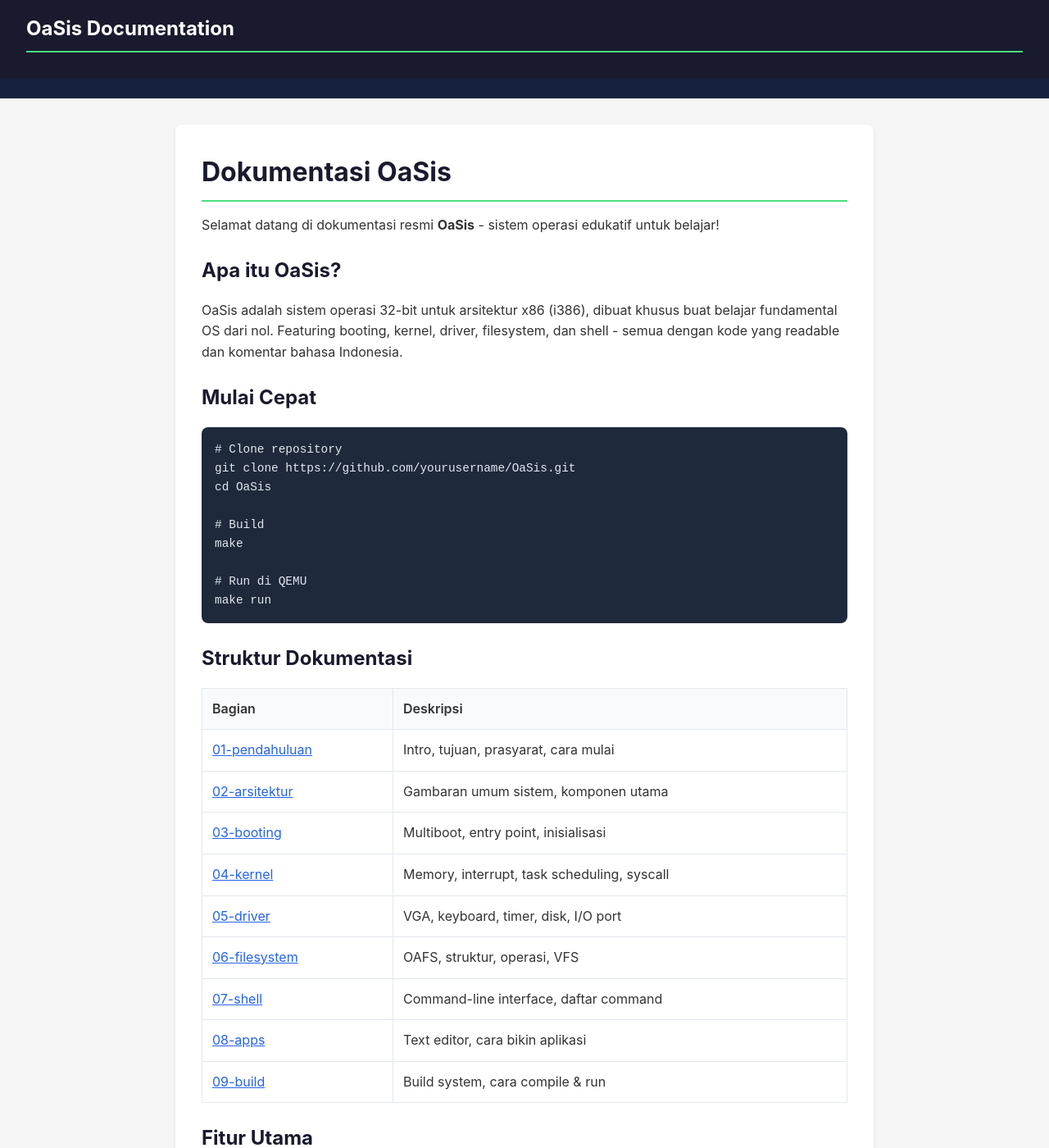
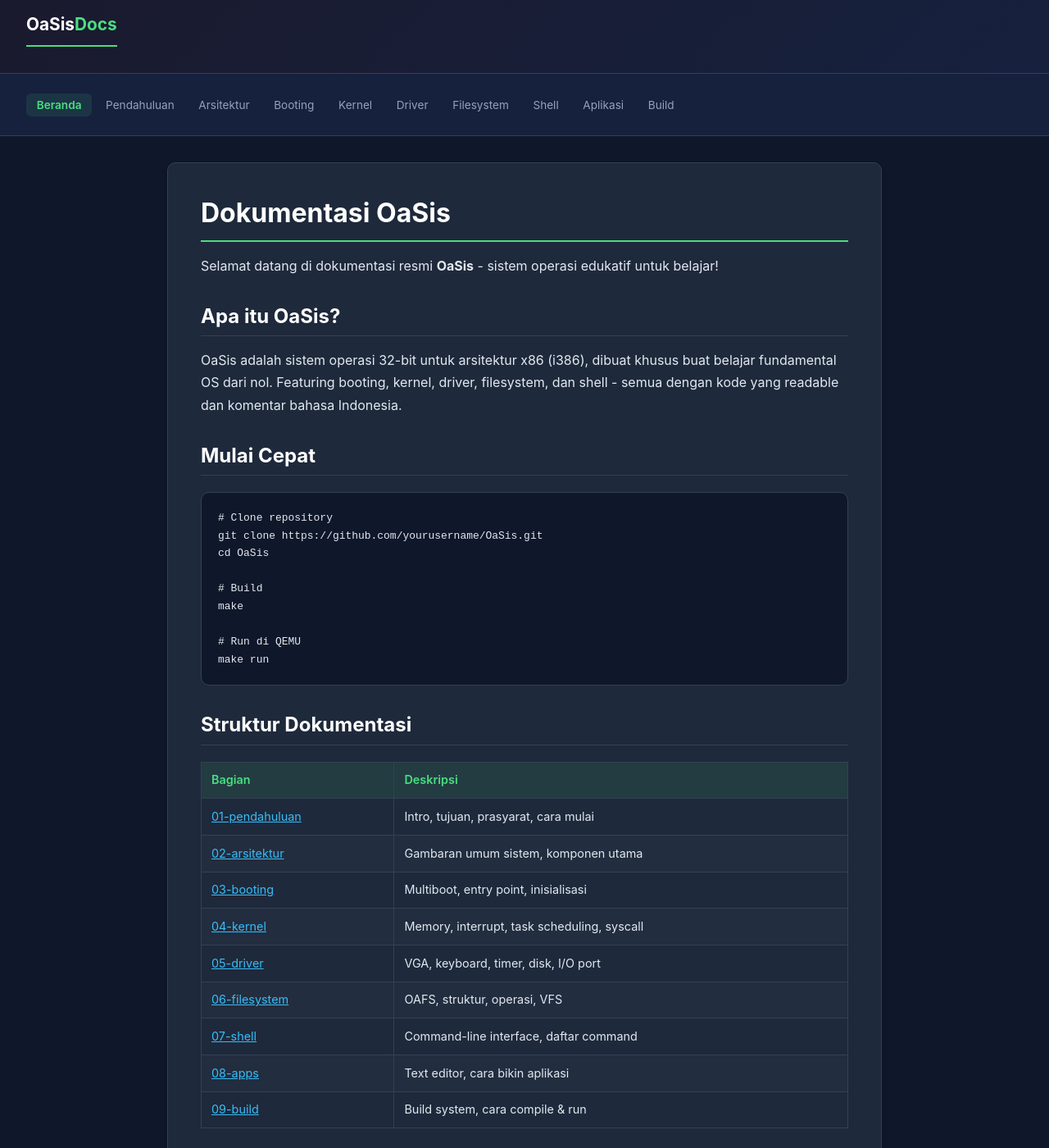
Before and after one commit to 0xfrq/OaSis, a Jekyll site: the page built from docs/index.md, in a window 1280 px wide and 1400 px high. Shown: the whole window at 82% size. Built offline with Jekyll 4.4.1, drawn with Linux system fonts in a browser that asks for light colours; some of the changed text lies outside the part shown.

Commit message:
update readme and docs web with modern responsive design

```diff
--- a/docs/_config.yml
+++ b/docs/_config.yml
@@ -1,37 +1,30 @@
 title: "OaSis Documentation"
-description: "Dokumentasi lengkap sistem operasi OaSis"
+description: "Dokumentasi lengkap sistem operasi edukasi OaSis"
 baseurl: "/OaSis"
 url: "https://yourusername.github.io"
 
 markdown: kramdown
-theme: minima
-
-# Jekyll defaults
-collections:
-  docs:
-    output: true
-
-permalink: pretty
+highlighter: rouge
 
 # Navigation
 nav:
   - title: Beranda
     url: /
   - title: Pendahuluan
-    url: /docs/01-pendahuluan/
+    url: /01-pendahuluan/
   - title: Arsitektur
-    url: /docs/02-arsitektur/
+    url: /02-arsitektur/
   - title: Booting
-    url: /docs/03-booting/
+    url: /03-booting/
   - title: Kernel
-    url: /docs/04-kernel/
+    url: /04-kernel/
   - title: Driver
-    url: /docs/05-driver/
+    url: /05-driver/
   - title: Filesystem
-    url: /docs/06-filesystem/
+    url: /06-filesystem/
   - title: Shell
-    url: /docs/07-shell/
+    url: /07-shell/
   - title: Aplikasi
-    url: /docs/08-apps/
+    url: /08-apps/
   - title: Build
-    url: /docs/09-build/
+    url: /09-build/
--- a/docs/_layouts/default.html
+++ b/docs/_layouts/default.html
@@ -2,204 +2,275 @@
 <html lang="id">
 <head>
     <meta charset="utf-8">
-    <meta name="viewport" content="width=device-width, initial-scale=1">
+    <meta name="viewport" content="width=device-width, initial-scale=1.0">
     <title>{{ page.title | default: "OaSis Documentation" }}</title>
     <style>
-        * {
-            margin: 0;
-            padding: 0;
-            box-sizing: border-box;
+        /* ===== Reset & Base ===== */
+        *, *::before, *::after { margin: 0; padding: 0; box-sizing: border-box; }
+
+        :root {
+            --bg: #0f172a;
+            --bg-card: #1e293b;
+            --bg-code: #334155;
+            --text: #e2e8f0;
+            --text-dim: #94a3b8;
+            --accent: #4ade80;
+            --accent2: #38bdf8;
+            --border: #334155;
+            --radius: 10px;
+            --shadow: 0 4px 6px -1px rgba(0,0,0,0.3);
         }
 
         body {
             font-family: -apple-system, BlinkMacSystemFont, 'Segoe UI', Roboto, Oxygen, Ubuntu, sans-serif;
-            line-height: 1.6;
-            color: #333;
-            background: #f5f5f5;
+            background: var(--bg);
+            color: var(--text);
+            line-height: 1.7;
+            min-height: 100vh;
         }
 
+        /* ===== Header ===== */
         header {
-            background: #1a1a2e;
-            color: #fff;
+            background: linear-gradient(135deg, #1a1a2e 0%, #16213e 100%);
             padding: 1rem 2rem;
             position: sticky;
             top: 0;
             z-index: 100;
+            border-bottom: 1px solid var(--border);
+            display: flex;
+            align-items: center;
+            justify-content: space-between;
+            flex-wrap: wrap;
+            gap: 1rem;
         }
 
         header h1 {
-            font-size: 1.5rem;
+            font-size: 1.3rem;
+            font-weight: 700;
             color: #fff;
         }
+        header h1 a { color: #fff; text-decoration: none; }
+        header h1 span { color: var(--accent); }
 
+        .menu-toggle {
+            display: none;
+            background: none;
+            border: 1px solid var(--border);
+            color: var(--text);
+            font-size: 1.5rem;
+            padding: 0.25rem 0.75rem;
+            border-radius: 6px;
+            cursor: pointer;
+        }
+
+        /* ===== Navigation ===== */
         nav {
             background: #16213e;
-            padding: 0.75rem 2rem;
+            padding: 0.5rem 2rem;
             overflow-x: auto;
+            border-bottom: 1px solid var(--border);
         }
+        nav.collapsed { display: none; }
 
         nav ul {
             list-style: none;
             display: flex;
-            gap: 1.5rem;
+            gap: 0.25rem;
             flex-wrap: wrap;
-            margin: 0;
             padding: 0;
         }
 
-        nav li {
-            margin: 0;
+        nav li { margin: 0; }
+
+        nav a {
+            color: var(--text-dim);
+            text-decoration: none;
+            font-size: 0.85rem;
+            padding: 0.4rem 0.8rem;
+            border-radius: 6px;
+            transition: all 0.2s;
+            white-space: nowrap;
+        }
+        nav a:hover { color: #fff; background: rgba(255,255,255,0.1); }
+        nav a.active { color: var(--accent); background: rgba(74,222,128,0.1); font-weight: 600; }
+
+        /* ===== Navigation Toggle ===== */
+        @media (max-width: 720px) {
+            .menu-toggle { display: block; }
+            nav { display: none; }
+            nav.open { display: block; }
         }
 
-        nav a {
-            color: #aaa;
-            text-decoration: none;
-            font-size: 0.9rem;
-            white-space: nowrap;
-        }
-
-        nav a:hover {
-            color: #fff;
-        }
-
-        nav a.active {
-            color: #4ade80;
-        }
-
+        /* ===== Main Content ===== */
         main {
-            max-width: 900px;
+            max-width: 920px;
             margin: 2rem auto;
             padding: 0 1.5rem;
         }
 
         article {
-            background: #fff;
-            padding: 2rem;
-            border-radius: 8px;
-            box-shadow: 0 2px 4px rgba(0,0,0,0.1);
+            background: var(--bg-card);
+            padding: 2.5rem;
+            border-radius: var(--radius);
+            box-shadow: var(--shadow);
+            border: 1px solid var(--border);
         }
 
+        /* ===== Typography ===== */
         h1, h2, h3, h4 {
-            color: #1a1a2e;
-            margin: 1.5rem 0 1rem;
+            color: #fff;
+            margin: 2rem 0 1rem;
+            line-height: 1.3;
         }
+        h1 { font-size: 2rem; border-bottom: 2px solid var(--accent); padding-bottom: 0.75rem; margin-top: 0; }
+        h2 { font-size: 1.5rem; border-bottom: 1px solid var(--border); padding-bottom: 0.5rem; }
+        h3 { font-size: 1.2rem; color: var(--accent2); }
+        h4 { font-size: 1.05rem; }
 
-        h1 {
-            font-size: 2rem;
-            margin-top: 0;
-            border-bottom: 2px solid #4ade80;
-            padding-bottom: 0.5rem;
-        }
+        p { margin-bottom: 1rem; color: var(--text); }
 
-        h2 {
-            font-size: 1.5rem;
-        }
+        a { color: var(--accent2); transition: color 0.2s; }
+        a:hover { color: var(--accent); text-decoration: underline; }
 
-        h3 {
-            font-size: 1.2rem;
-        }
-
-        p {
-            margin-bottom: 1rem;
-        }
-
-        a {
-            color: #2563eb;
-        }
-
-        a:hover {
-            text-decoration: underline;
-        }
-
+        /* ===== Code ===== */
         code {
-            background: #f1f5f9;
+            background: var(--bg-code);
             padding: 0.2rem 0.4rem;
             border-radius: 4px;
-            font-family: 'Courier New', monospace;
+            font-family: 'JetBrains Mono', 'Fira Code', 'Courier New', monospace;
             font-size: 0.9em;
+            color: var(--accent2);
         }
 
         pre {
-            background: #1e293b;
+            background: #0f172a;
             color: #e2e8f0;
-            padding: 1rem;
-            border-radius: 8px;
+            padding: 1.25rem;
+            border-radius: var(--radius);
             overflow-x: auto;
-            margin: 1rem 0;
+            margin: 1.25rem 0;
+            border: 1px solid var(--border);
+            font-size: 0.9rem;
+            line-height: 1.5;
         }
-
         pre code {
             background: none;
             padding: 0;
             color: inherit;
         }
 
-        ul, ol {
-            margin: 1rem 0;
-            padding-left: 1.5rem;
-        }
+        /* ===== Lists ===== */
+        ul, ol { margin: 1rem 0; padding-left: 1.75rem; }
+        li { margin-bottom: 0.4rem; }
 
-        li {
-            margin-bottom: 0.5rem;
-        }
-
+        /* ===== Tables ===== */
         table {
             width: 100%;
             border-collapse: collapse;
-            margin: 1rem 0;
+            margin: 1.25rem 0;
+            font-size: 0.9rem;
+        }
+        th, td {
+            border: 1px solid var(--border);
+            padding: 0.6rem 0.75rem;
+            text-align: left;
+        }
+        th {
+            background: rgba(74,222,128,0.1);
+            font-weight: 600;
+            color: var(--accent);
+        }
+        tr:nth-child(even) td { background: rgba(255,255,255,0.02); }
+
+        /* ===== Blockquote ===== */
+        blockquote {
+            border-left: 4px solid var(--accent2);
+            padding: 1rem 1.25rem;
+            margin: 1.25rem 0;
+            background: rgba(56,189,248,0.05);
+            border-radius: 0 var(--radius) var(--radius) 0;
+            color: var(--text-dim);
         }
 
-        th, td {
-            border: 1px solid #e2e8f0;
-            padding: 0.75rem;
-            text-align: left;
+        /* ===== Notes & Highlights ===== */
+        .note {
+            background: rgba(74,222,128,0.08);
+            border: 1px solid var(--accent);
+            padding: 1rem 1.25rem;
+            border-radius: var(--radius);
+            margin: 1.25rem 0;
+        }
+        .note code { background: rgba(74,222,128,0.15); }
+
+        .warn {
+            background: rgba(251,191,36,0.1);
+            border: 1px solid #fbbf24;
+            padding: 1rem 1.25rem;
+            border-radius: var(--radius);
+            margin: 1.25rem 0;
         }
 
-        th {
-            background: #f8fafc;
+        /* ===== Status Badges ===== */
+        .badge {
+            display: inline-block;
+            padding: 0.15rem 0.5rem;
+            border-radius: 999px;
+            font-size: 0.75rem;
             font-weight: 600;
         }
+        .badge-ok { background: rgba(74,222,128,0.2); color: var(--accent); }
+        .badge-wip { background: rgba(251,191,36,0.2); color: #fbbf24; }
 
-        blockquote {
-            border-left: 4px solid #4ade80;
-            padding-left: 1rem;
-            margin: 1rem 0;
-            color: #64748b;
-            font-style: italic;
+        /* ===== Footer ===== */
+        footer {
+            text-align: center;
+            padding: 2.5rem 2rem;
+            color: var(--text-dim);
+            font-size: 0.85rem;
+            border-top: 1px solid var(--border);
+            margin-top: 3rem;
         }
 
-        .note {
-            background: #fef3c7;
-            border: 1px solid #f59e0b;
-            padding: 1rem;
-            border-radius: 4px;
-            margin: 1rem 0;
+        /* ===== Responsive ===== */
+        @media (max-width: 640px) {
+            header h1 { font-size: 1.1rem; }
+            article { padding: 1.25rem; }
+            main { padding: 0 0.75rem; margin: 1rem auto; }
+            pre { font-size: 0.8rem; padding: 0.75rem; }
+            table { font-size: 0.8rem; }
+            th, td { padding: 0.4rem 0.5rem; }
         }
 
-        footer {
-            text-align: center;
-            padding: 2rem;
-            color: #64748b;
-            font-size: 0.9rem;
-        }
+        /* ===== Scrollbar ===== */
+        ::-webkit-scrollbar { height: 6px; width: 6px; }
+        ::-webkit-scrollbar-track { background: var(--bg); }
+        ::-webkit-scrollbar-thumb { background: var(--border); border-radius: 3px; }
+        ::-webkit-scrollbar-thumb:hover { background: var(--text-dim); }
 
-        @media (max-width: 768px) {
-            nav ul {
-                gap: 1rem;
-            }
-
-            article {
-                padding: 1.5rem;
-            }
+        /* ===== Print ===== */
+        @media print {
+            header, nav, footer { display: none; }
+            body { background: #fff; color: #000; }
+            article { box-shadow: none; border: none; }
+            code { background: #f5f5f5; }
         }
     </style>
 </head>
 <body>
     <header>
-        <h1>OaSis Documentation</h1>
+        <h1><a href="/">OaSis<span>Docs</span></a></h1>
+        <button class="menu-toggle" onclick="document.querySelector('nav').classList.toggle('open')">☰</button>
     </header>
 
-    <nav>
+    <nav id="nav">
+        <ul>
+            {% for item in site.nav %}
+            <li><a href="{{ item.url | relative_url }}"
+                {% if page.url == item.url or page.url contains item.url %}class="active"{% endif %}>
+                {{ item.title }}
+            </a></li>
+            {% endfor %}
+        </ul>
     </nav>
 
     <main>
@@ -209,7 +280,17 @@
     </main>
 
     <footer>
-        <p>Dibuat untuk OaSis | <a href="https://github.com/yourusername/OaSis">GitHub</a></p>
+        <p>OaSis — Sistem Operasi Edukasi &bull; Dibuat dengan kopi dan rasa penasaran ☕</p>
+        <p style="margin-top:0.5rem; font-size:0.8rem;">
+            <a href="https://github.com/0xfrq/OaSis">GitHub</a>
+        </p>
     </footer>
+
+    <script>
+        // Highlight current page in nav
+        document.querySelectorAll('nav a').forEach(function(a) {
+            if (a.href === window.location.href) a.classList.add('active');
+        });
+    </script>
 </body>
 </html>
```
Also changed, not shown: readme.md.
